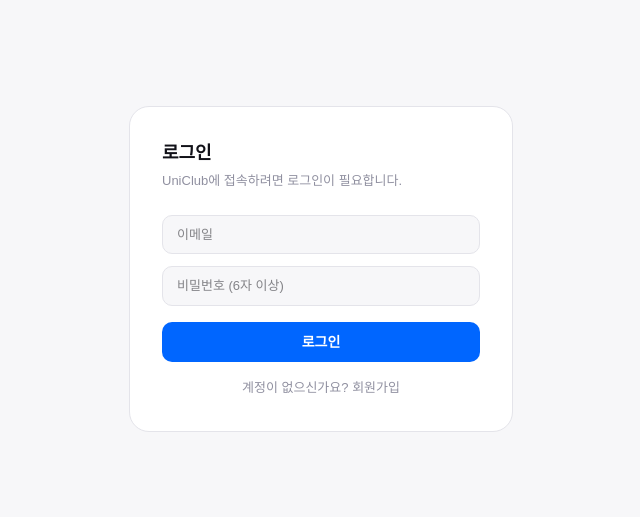
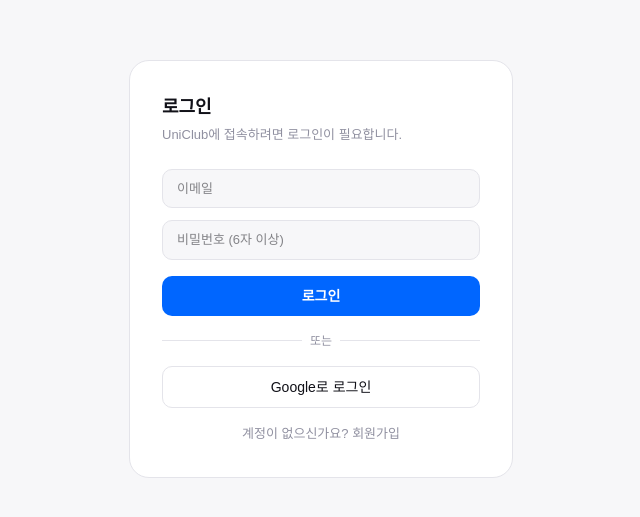
Before and after one commit to softy20/UniClub_MVP, a React (Vite) app: page / in a window 1280 px wide. Shown: the part 131-648 px from the top of the page, without its empty margins (319-959 px from the left). Built offline with nearby package versions, Linux system fonts and the light colour scheme; no server answers; a web font is replaced by a local one.

Commit message:
구글 로그인 연동

```diff
--- a/src/components/AuthGate.tsx
+++ b/src/components/AuthGate.tsx
@@ -3,15 +3,25 @@ import { useState, type FormEvent } from "react";
 type AuthGateProps = {
   onSignIn: (email: string, password: string) => Promise<void>;
   onSignUp: (email: string, password: string) => Promise<void>;
+  onSignInWithGoogle: () => Promise<void>;
 };
 
-export function AuthGate({ onSignIn, onSignUp }: AuthGateProps) {
+export function AuthGate({ onSignIn, onSignUp, onSignInWithGoogle }: AuthGateProps) {
   const [mode, setMode] = useState<"signin" | "signup">("signin");
   const [email, setEmail] = useState("");
   const [password, setPassword] = useState("");
   const [error, setError] = useState<string | null>(null);
   const [submitting, setSubmitting] = useState(false);
   const [signupDone, setSignupDone] = useState(false);
+
+  async function handleGoogleClick() {
+    setError(null);
+    try {
+      await onSignInWithGoogle();
+    } catch (err) {
+      setError(err instanceof Error ? err.message : "요청에 실패했습니다.");
+    }
+  }
 
   async function handleSubmit(event: FormEvent) {
     event.preventDefault();
@@ -85,6 +95,23 @@ export function AuthGate({ onSignIn, onSignUp }: AuthGateProps) {
           </form>
         )}
 
+        {!signupDone ? (
+          <>
+            <div className="mt-4 flex items-center gap-2 text-[12px] text-fg3">
+              <div className="h-px flex-1 bg-border" />
+              또는
+              <div className="h-px flex-1 bg-border" />
+            </div>
+            <button
+              type="button"
+              onClick={handleGoogleClick}
+              className="mt-4 w-full cursor-pointer rounded-[10px] border-[1.5px] border-border bg-card py-2.5 text-sm font-medium text-fg"
+            >
+              Google로 로그인
+            </button>
+          </>
+        ) : null}
+
         <button
           type="button"
           onClick={toggleMode}
--- a/src/hooks/useAuth.ts
+++ b/src/hooks/useAuth.ts
@@ -1,6 +1,7 @@
 import { useEffect, useState } from "react";
 import type { Session } from "@supabase/supabase-js";
 import { supabase } from "../lib/supabase";
+import { translateAuthError } from "../lib/authErrors";
 
 export function useAuth() {
   const [session, setSession] = useState<Session | null>(null);
@@ -19,17 +20,22 @@ export function useAuth() {
 
   async function signIn(email: string, password: string) {
     const { error } = await supabase.auth.signInWithPassword({ email, password });
-    if (error) throw error;
+    if (error) throw new Error(translateAuthError(error.message));
   }
 
   async function signUp(email: string, password: string) {
     const { error } = await supabase.auth.signUp({ email, password });
-    if (error) throw error;
+    if (error) throw new Error(translateAuthError(error.message));
+  }
+
+  async function signInWithGoogle() {
+    const { error } = await supabase.auth.signInWithOAuth({ provider: "google" });
+    if (error) throw new Error(translateAuthError(error.message));
   }
 
   async function signOut() {
     await supabase.auth.signOut();
   }
 
-  return { session, user: session?.user ?? null, loading, signIn, signUp, signOut };
+  return { session, user: session?.user ?? null, loading, signIn, signUp, signInWithGoogle, signOut };
 }
--- /dev/null
+++ b/src/lib/authErrors.ts
@@ -0,0 +1,15 @@
+const MESSAGES: Record<string, string> = {
+  "Invalid login credentials": "이메일 또는 비밀번호가 올바르지 않습니다.",
+  "Email not confirmed": "이메일 인증이 완료되지 않았습니다. 받은 메일함을 확인해주세요.",
+  "User already registered": "이미 가입된 이메일입니다.",
+  "Password should be at least 6 characters": "비밀번호는 6자 이상이어야 합니다.",
+  "Unable to validate email address: invalid format": "이메일 형식이 올바르지 않습니다.",
+};
+
+export function translateAuthError(message: string): string {
+  if (MESSAGES[message]) return MESSAGES[message];
+  if (message.toLowerCase().includes("rate limit")) {
+    return "요청이 너무 잦습니다. 잠시 후 다시 시도해주세요.";
+  }
+  return "요청에 실패했습니다. 잠시 후 다시 시도해주세요.";
+}
--- a/src/main.tsx
+++ b/src/main.tsx
@@ -6,10 +6,12 @@ import { useAuth } from "./hooks/useAuth";
 import "./index.css";
 
 function Root() {
-  const { session, loading, signIn, signUp, signOut } = useAuth();
+  const { session, loading, signIn, signUp, signInWithGoogle, signOut } = useAuth();
 
   if (loading) return null;
-  if (!session) return <AuthGate onSignIn={signIn} onSignUp={signUp} />;
+  if (!session) {
+    return <AuthGate onSignIn={signIn} onSignUp={signUp} onSignInWithGoogle={signInWithGoogle} />;
+  }
   return <App onSignOut={signOut} />;
 }
 
```
Also changed, not shown: 1 other file (tests, documents, lock files or other folders).
